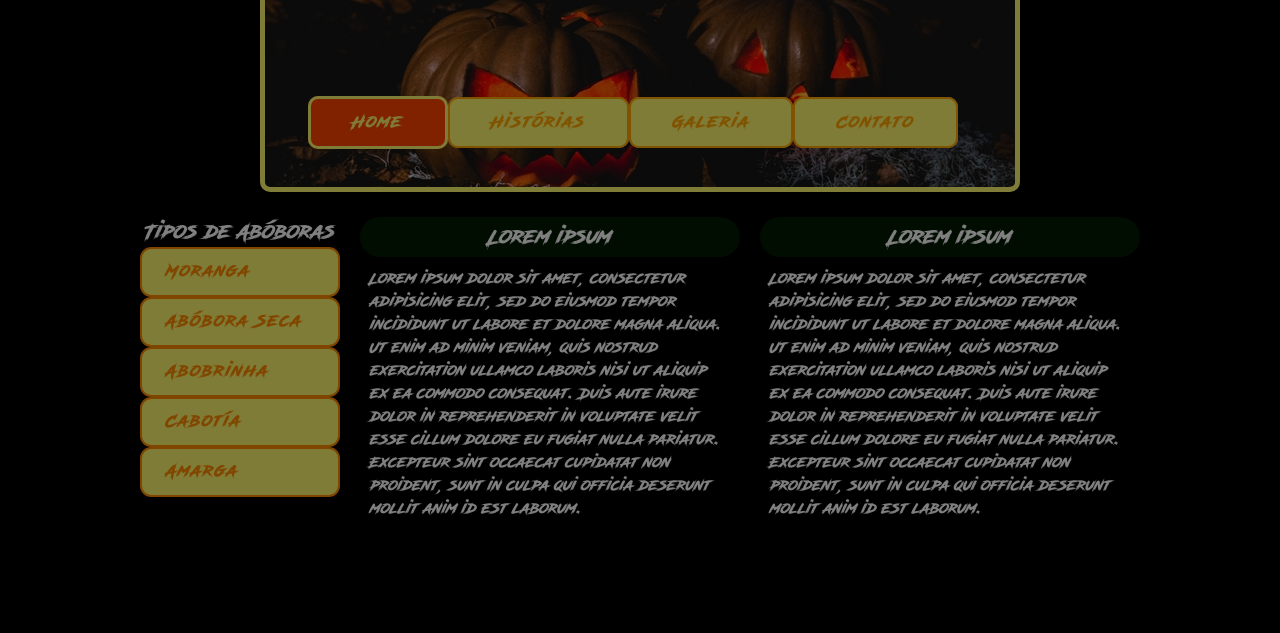
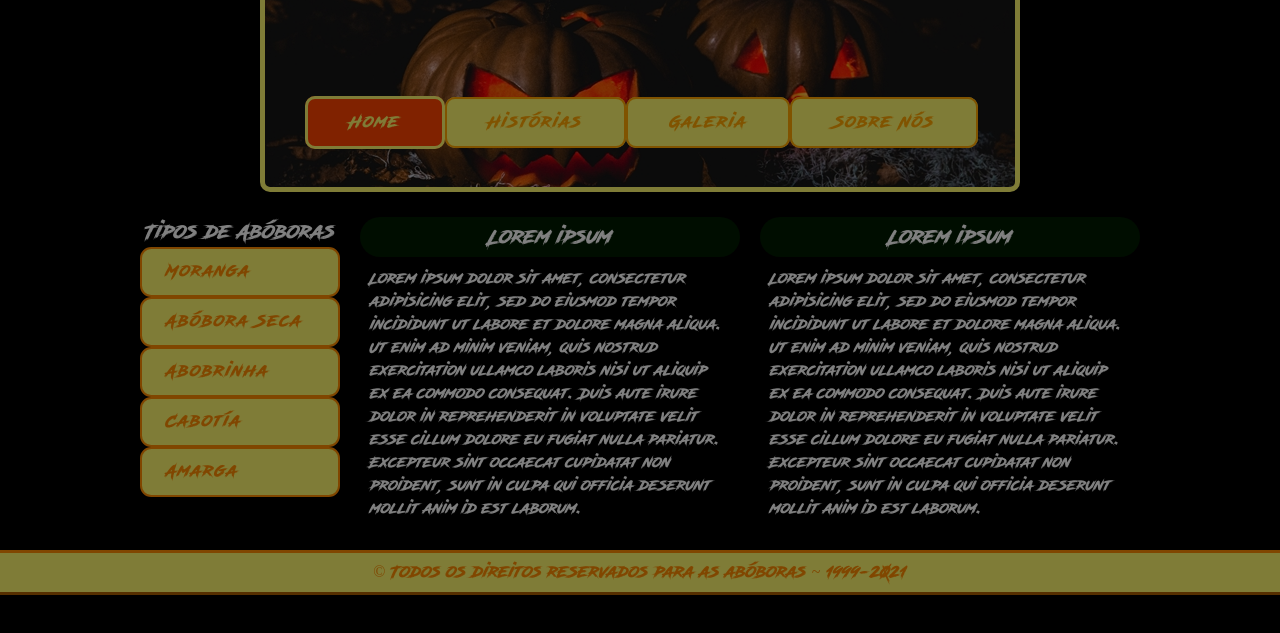
Before and after one commit to robsonshockwave/pumpkins, a plain HTML site: page index.html in a window 1280 px wide. Shown: the part 93-726 px from the top of the page. Drawn offline with Linux system fonts and the light colour scheme.

Commit message:
Rodape criado

```diff
--- a/css/style.css
+++ b/css/style.css
@@ -10,7 +10,7 @@
 
 body {
   background-color: black;
-  font-family: 'Trebuchet MS', 'Lucida Sans Unicode', 'Lucida Grande', 'Lucida Sans', Arial, sans-serif;
+  font-family: "Road Rage";
   color: white;
   opacity: 0.5;
 }
@@ -42,7 +42,7 @@ ul {
 
 #topo ul {
   margin-top: 110px;
-  margin-left: 43px;
+  margin-left: 40px;
   float: left;
 }
 
@@ -59,10 +59,6 @@ ul {
   color: orange;
   border: 2px solid orange;
   border-radius: 10px;
-}
-
-.logo, #topo ul li a {
-  font-family: "Road Rage";
 }
 
 #topo ul li a:hover {
@@ -84,7 +80,6 @@ body.home #navegacao-horizontal a#home {
 #conteudo #navegacao-lateral {
   float: left;
   margin-bottom: 20px;
-  font-family: "Road Rage";
 }
 
 #conteudo #primeira-coluna,
@@ -142,3 +137,15 @@ h1 {
   padding: 10px;
   font-size: 0.9em;
 }
+
+/* rodape */
+#rodape {
+  background: #fef76e;
+  clear: both;
+  text-align: center;
+  color: darkorange;
+  padding: 7px;
+  border-width: 3px 0px;
+  border-style: outset;
+  border-color: darkorange;
+}
--- a/index.html
+++ b/index.html
@@ -16,7 +16,7 @@
               <li><a id="home" href="index.html">Home</a></li>
               <li><a href="#">Histórias</a></li>
               <li><a href="#">Galeria</a></li>
-              <li><a href="#">Contato</a></li>
+              <li><a href="#">Sobre Nós</a></li>
             </ul>
         </div>
 
@@ -53,8 +53,8 @@
 
     </div>
 
-    <div style="clear: both;">
-
+    <div id="rodape">
+      <p>&copy; Todos os direitos reservados para as abóboras ~ 1999-2021</p>
     </div>
   </body>
 </html>
```
